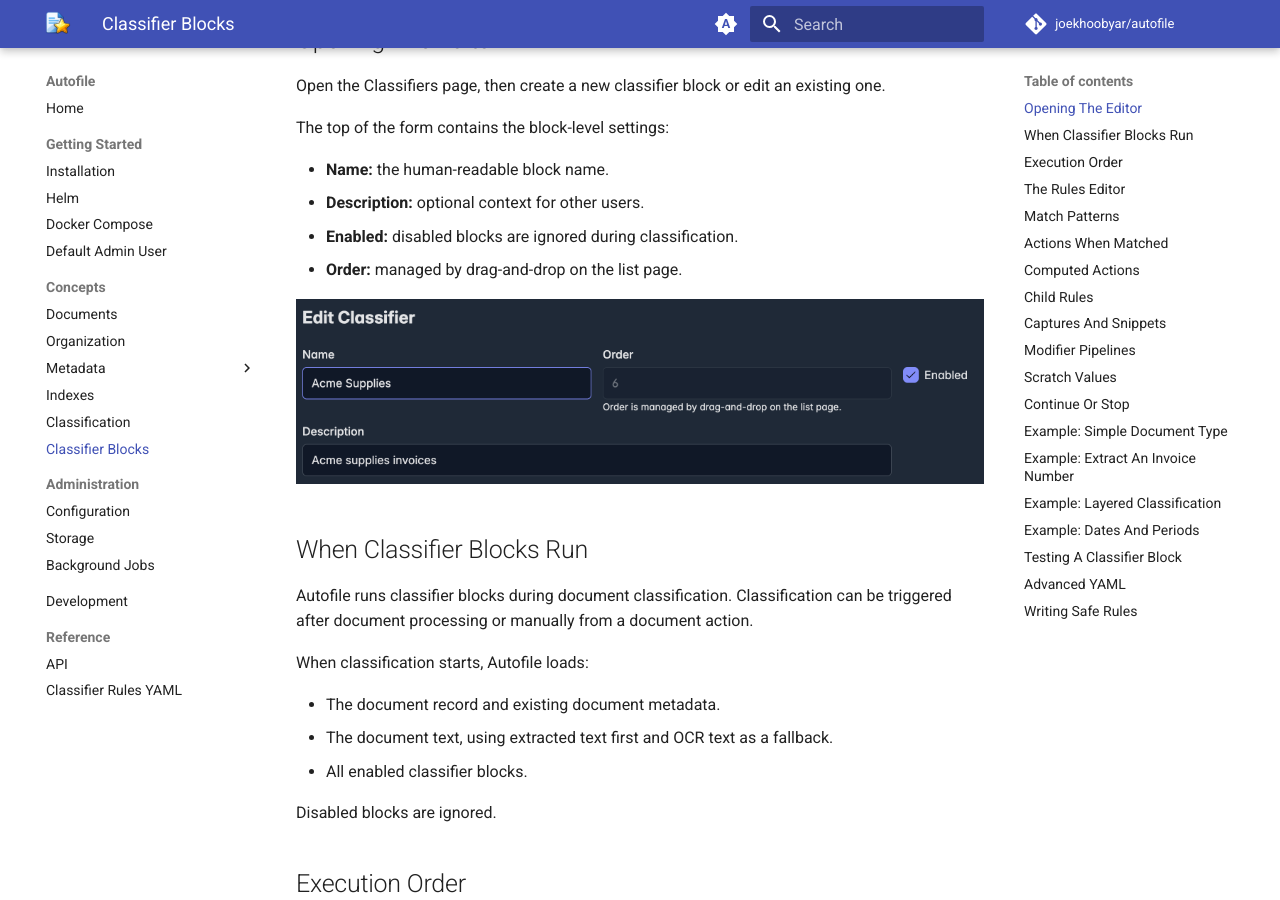
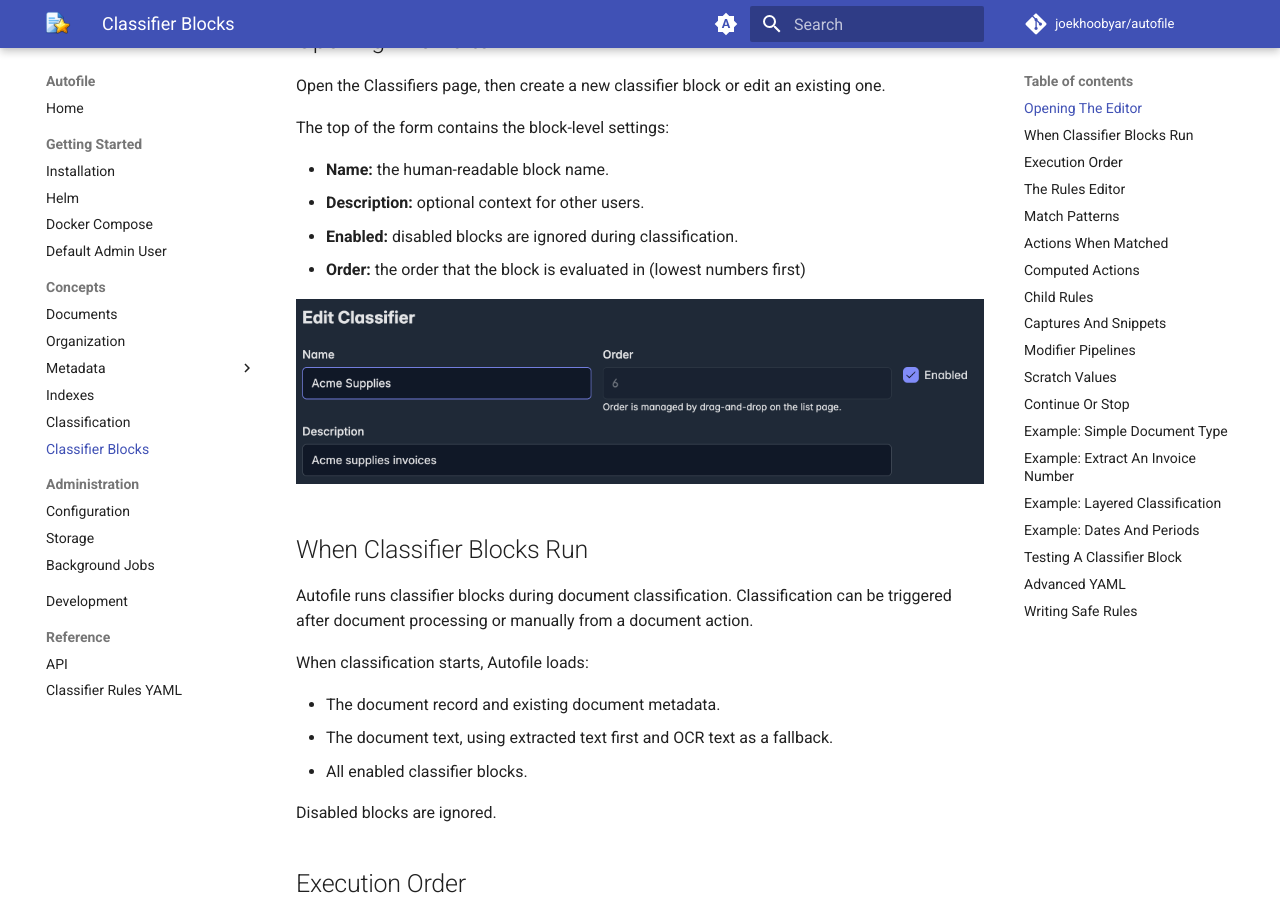
Before and after one commit to joekhoobyar/autofile, an MkDocs documentation site: the page built from docs/concepts/classifier-blocks.md, in a window 1280 px wide and 900 px high, scrolled down 434 px. Built offline with MkDocs 1.6.1 and Material for MkDocs 9.7.7, drawn with Linux system fonts in a browser that asks for light colours; comment, search, counter and statistics services are not loaded.

Commit message:
docs: more updates

```diff
--- a/docs/concepts/classifier-blocks.md
+++ b/docs/concepts/classifier-blocks.md
@@ -15,7 +15,7 @@
 - **Name:** the human-readable block name.
 - **Description:** optional context for other users.
 - **Enabled:** disabled blocks are ignored during classification.
-- **Order:** managed by drag-and-drop on the list page.
+- **Order:** the order that the block is evaluated in (lowest numbers first)
 
 ![screenshot: classifier block form top section with name, description, enabled, and order](../assets/classifier-block-form-top.png){width="100%"}
 
```
